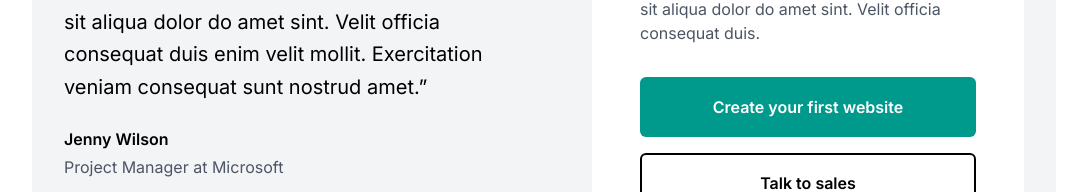
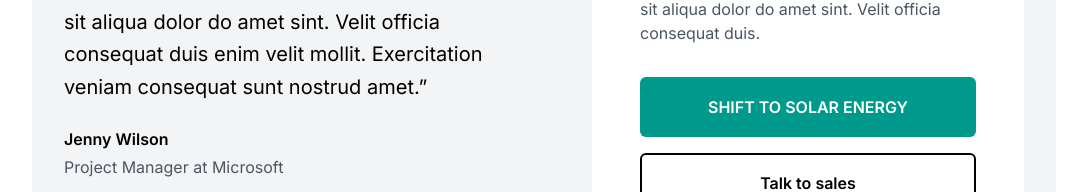
Before and after one commit to subhadip6296/Solar_project, a React (Vite) app in the folder client/: page / in a window 1280 px wide. Shown: the part 443-635 px from the top of the page, without its empty margins (96-1183 px from the left). Built offline with nearby package versions, Linux system fonts and the light colour scheme; a web font is replaced by a local one.

Commit message:
cta color corrected

```diff
--- a/client/src/components/homeCompo/Cta.jsx
+++ b/client/src/components/homeCompo/Cta.jsx
@@ -44,7 +44,7 @@ const Cta = () => {
                     className="flex items-center justify-center w-full px-4 py-4 mt-8 text-base font-semibold text-white transition-all duration-200 bg-[#009A8D] border-2 border-transparent rounded-md hover:bg-[#009A8D]/90"
                     role="button"
                   >
-                    Create your first website
+                    SHIFT TO SOLAR ENERGY
                   </a>
 
                   <a
--- a/client/src/index.css
+++ b/client/src/index.css
@@ -31,6 +31,8 @@
     --chart-3: 197 37% 24%;
     --chart-4: 43 74% 66%;
     --chart-5: 27 87% 67%;
+    --pcolor: #009A8D;
+    --scolor: #FDE047;
   }
 
   .dark {
--- a/client/tailwind.config.js
+++ b/client/tailwind.config.js
@@ -2,10 +2,10 @@
 module.exports = {
   darkMode: ["class"],
   content: [
-    './pages/**/*.{js,jsx}',
-    './components/**/*.{js,jsx}',
-    './app/**/*.{js,jsx}',
-    './src/**/*.{js,jsx}',
+    "./pages/**/*.{js,jsx}",
+    "./components/**/*.{js,jsx}",
+    "./app/**/*.{js,jsx}",
+    "./src/**/*.{js,jsx}",
   ],
   prefix: "",
   theme: {
@@ -23,6 +23,10 @@ module.exports = {
         ring: "hsl(var(--ring))",
         background: "hsl(var(--background))",
         foreground: "hsl(var(--foreground))",
+
+          pcolor: "var(--pcolor)",
+          scolor: "var(--scolor)",
+
         primary: {
           DEFAULT: "hsl(var(--primary))",
           foreground: "hsl(var(--primary-foreground))",
@@ -74,4 +78,4 @@ module.exports = {
     },
   },
   plugins: [require("tailwindcss-animate")],
-}
+};
```
